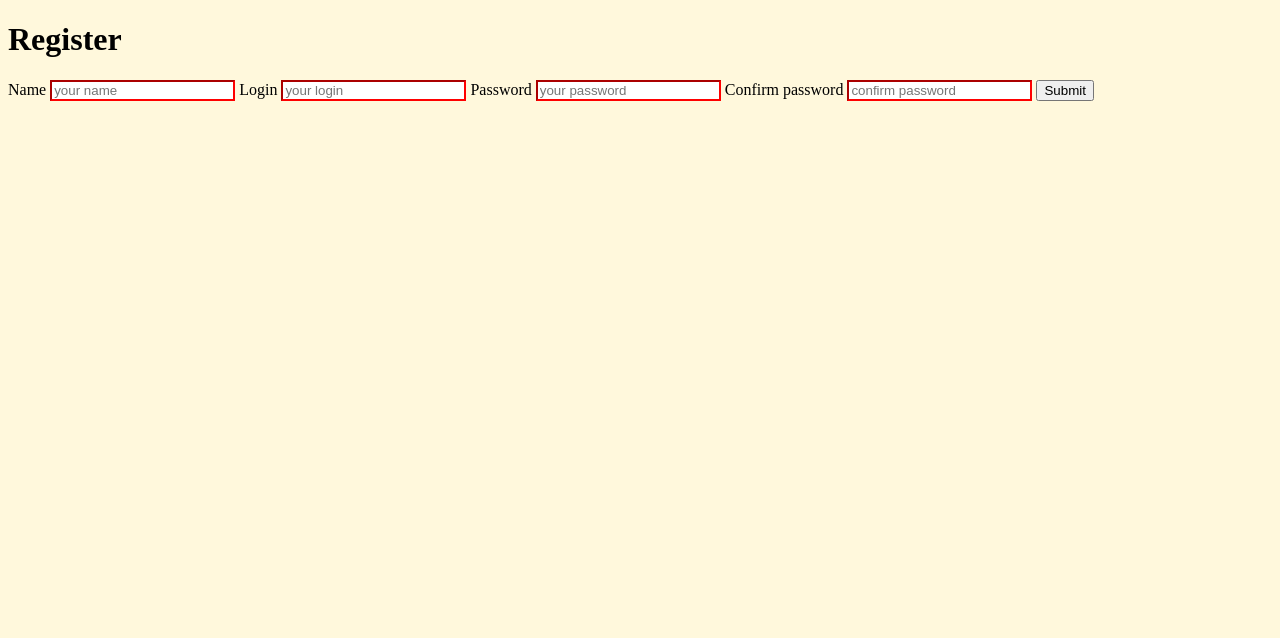
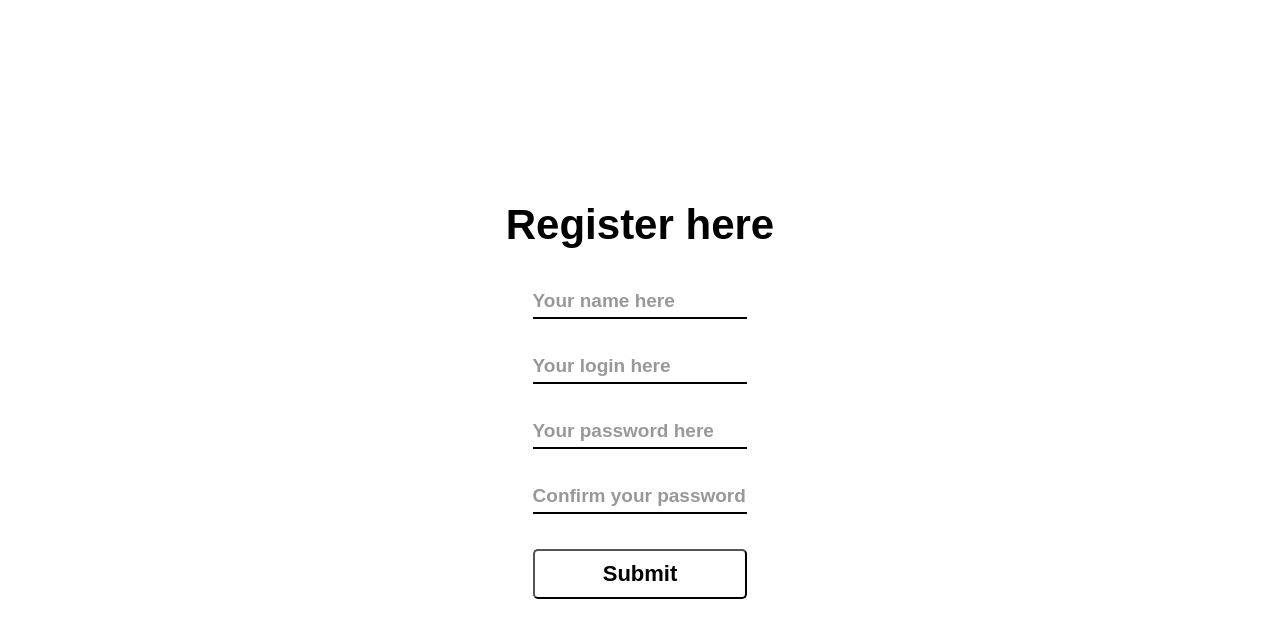
Before and after one commit to Hakobjanov/mysql-user-managment, a website: page public/index.html in a window 1280 px wide. Drawn offline with Linux system fonts and the light colour scheme; a web font is replaced by a local one.

Commit message:
added styles

```diff
--- a/index.js
+++ b/index.js
@@ -71,7 +71,6 @@ async function apiHandler(req, resp) {
     const hash = await bcrypt.hash(body.password, 4);
 
     const sql = `INSERT INTO users (name, login, passhash) VALUES ("${body.name}", "${body.login}", "${hash}")`;
-    H;
 
     {
       // connection.query(sql, (err) => {
--- a/public/auth.js
+++ b/public/auth.js
@@ -1,4 +1,4 @@
-const authForm = document.querySelector(".auth-form");
+const authForm = document.querySelector(".form");
 const authLogin = document.querySelector(".auth-login");
 const authPassword = document.querySelector(".auth-password");
 
--- a/public/index.html
+++ b/public/index.html
@@ -3,57 +3,75 @@
   <head>
     <meta charset="UTF-8" />
     <meta name="viewport" content="width=device-width, initial-scale=1.0" />
+    <link
+      href="https://fonts.googleapis.com/css2?family=Encode+Sans+Expanded:wght@300;400;600&display=swap"
+      rel="stylesheet"
+    />
     <link rel="stylesheet" href="style.css" />
     <title>Document</title>
   </head>
   <body>
-    <h1>Register</h1>
+    <div class="container">
+      <h1 class="title">Register here</h1>
+
       <form class="form" id="form">
-      <label
-        >Name
+        <div class="input-wrapper">
           <input
             type="text"
             name="name"
-          placeholder="your name"
             required
             pattern="\w{3,255}"
+            autocomplete="off"
           />
+          <label for="name" class="input-label">
+            <span class="input-span">Your name here</span>
           </label>
-      <label
-        >Login
+        </div>
+
+        <div class="input-wrapper">
           <input
             type="text"
             name="login"
-          placeholder="your login"
             required
             pattern="\w{4,255}"
             id="loginInput"
+            autocomplete="off"
           />
+
+          <label for="login" class="input-label">
+            <span class="input-span">Your login here</span>
           </label>
-      <label
-        >Password
+        </div>
+
+        <div class="input-wrapper">
           <input
             class="password"
             name="password"
             type="text"
-          placeholder="your password"
             required
             pattern="\w{8,255}"
           />
+          <label for="password" class="input-label">
+            <span class="input-span">Your password here</span>
           </label>
-      <label
-        >Confirm password
+        </div>
+
+        <div class="input-wrapper">
           <input
             class="password-confirm"
             name="confirm"
             type="text"
-          placeholder="confirm password"
             required
             pattern="\w{8,255}"
           />
+          <label for="confirm" class="input-label">
+            <span class="input-span">Confirm your password</span>
           </label>
+        </div>
+
         <button type="submit" class="submit-btn">Submit</button>
       </form>
+    </div>
 
     <script src="main.js"></script>
   </body>
--- a/public/style.css
+++ b/public/style.css
@@ -1,7 +1,144 @@
-body {
-  background-color: cornsilk;
+* {
+  margin: 0;
+  padding: 0;
+  box-sizing: border-box;
 }
 
-input:invalid {
-  border-color: red;
+body {
+  font-family: "Encode Sans Expanded", sans-serif;
+  height: 100vh;
+
+  display: flex;
+  justify-content: space-around;
+  align-items: center;
+  flex-direction: column;
 }
+
+.container {
+  height: 100vh;
+  display: flex;
+  align-items: center;
+  justify-content: center;
+  flex-direction: column;
+}
+
+.title {
+  font-size: 42px;
+  font-weight: 600;
+  margin-bottom: 5px;
+}
+
+.form {
+  width: 80%;
+}
+
+.form div {
+  margin: 10px 0;
+}
+
+.input-wrapper {
+  width: 100%;
+  position: relative;
+  height: 55px;
+  overflow: hidden;
+  /* background: rgba(0, 0, 255, 0.5); */
+}
+
+.input-wrapper input {
+  width: 100%;
+  height: 100%;
+  font-size: 20px;
+  color: #595f6e;
+  border: none;
+  outline: none;
+  padding-top: 20px;
+}
+
+.input-wrapper label {
+  position: absolute;
+  bottom: 0;
+  left: 0;
+  width: 100%;
+  height: 100%;
+  pointer-events: none;
+  border-bottom: 2px solid black;
+}
+
+.input-wrapper label::after {
+  content: "";
+  position: absolute;
+  left: 0;
+  bottom: -2px;
+  height: 100%;
+  width: 100%;
+  border-bottom: 3px solid #5fa8d3;
+  transform: translateX(-101%);
+  transition: all 0.3s ease;
+}
+
+.input-span {
+  font-size: 19px;
+  opacity: 0.4;
+  font-weight: 600;
+  position: absolute;
+  bottom: 5px;
+  left: 0px;
+  transition: all 0.3s ease;
+}
+
+.input-wrapper input:focus + .input-label .input-span,
+.input-wrapper input:valid + .input-label .input-span {
+  transform: translateY(-150%);
+  font-size: 16px;
+  font-weight: 400;
+  opacity: 0.9;
+  color: #5fa8d3;
+}
+
+.input-wrapper input:focus + .input-label::after,
+.input-wrapper input:valid + .input-label::after {
+  transform: translateX(0%);
+}
+
+/* .name-wrapper input:invalid + .label-name::after {
+  border-bottom: 3px solid red;
+}
+
+ .name-wrapper input:invalid + .label-name .name-span {
+  color: red;
+} */
+
+.submit-btn {
+  font-family: "Encode Sans Expanded", sans-serif;
+  background-color: #fff;
+  font-size: 22px;
+  font-weight: 600;
+  width: 100%;
+  margin-top: 25px;
+  padding: 10px 0;
+  outline: none;
+  border-radius: 5px;
+  cursor: pointer;
+  transition: all 0.5s ease-in-out;
+}
+
+.submit-btn:hover {
+  background-color: #99ceeec0;
+  color: #fff;
+  border-color: #fff;
+}
+
+.user {
+  margin: 5px 0;
+  padding: 5px;
+  border: 1px solid #000;
+  border-radius: 5px;
+}
+
+.login {
+  font-weight: 300;
+}
+
+.login span {
+  font-weight: 600;
+}
```
Also changed, not shown: public/auth.html (+24 -8 lines), public/users.html (+10 -4 lines), public/users.js (+9 -3 lines). Lines whose indentation alone changed are shown as unchanged.
